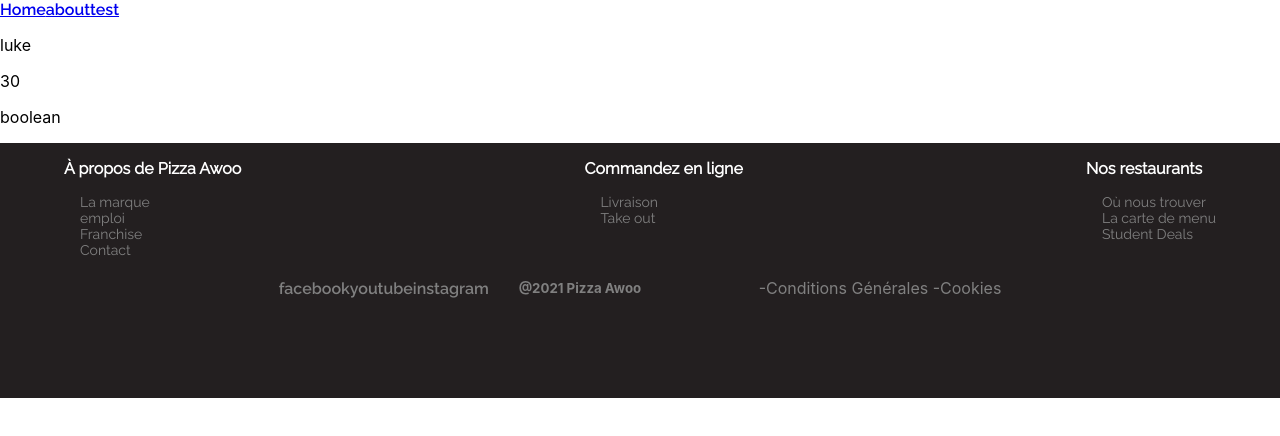
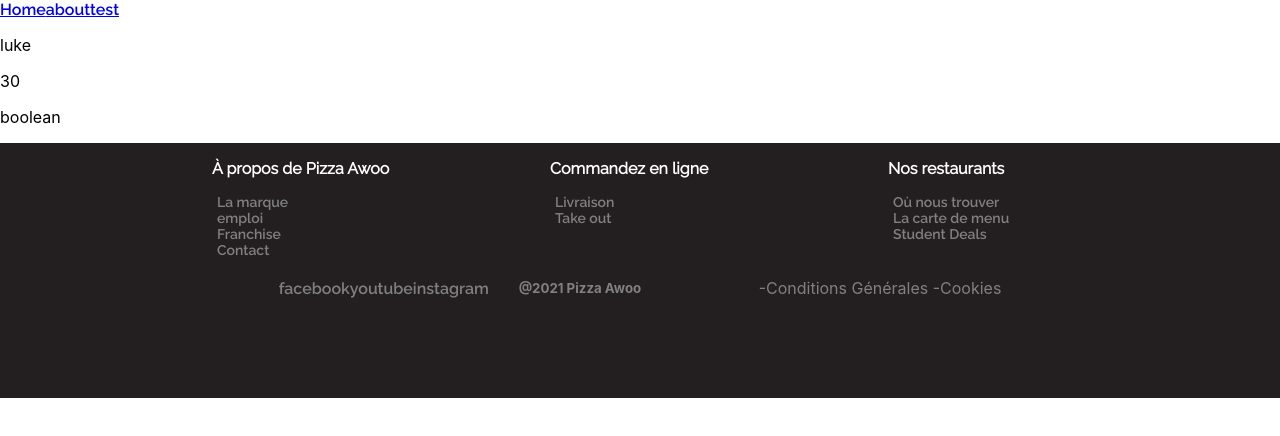
Before and after one commit to LockyBounty/pizzaawoofinal, a React (Create React App) app: page /test in a window 1280 px wide. Shown: the top 436 px of the page. Built offline with nearby package versions, Linux system fonts and the light colour scheme.

Commit message:
update - footer

```diff
--- a/src/footer/Footer.tsx
+++ b/src/footer/Footer.tsx
@@ -3,6 +3,7 @@ import './footer.scss';
 const Footer = () => (
   <div className="footer-main">
     <div className="footer-first">
+      <div>
         <ul>
           <h3>À propos de Pizza Awoo</h3>
           <li>La marque</li>
@@ -10,17 +11,22 @@ const Footer = () => (
           <li>Franchise</li>
           <li>Contact</li>
         </ul>
+      </div>
+      <div>
           <ul>
             <h3>Commandez en ligne</h3>
             <li>Livraison</li>
             <li>Take out</li>
           </ul>
+      </div>
+      <div>
           <ul>
             <h3>Nos restaurants</h3>
             <li>Où nous trouver</li>
             <li>La carte de menu</li>
             <li>Student Deals</li>
           </ul>
+      </div>
     </div>
     <div className="footer-second">
       <div className="footer-social">
--- a/src/footer/footer.scss
+++ b/src/footer/footer.scss
@@ -33,8 +33,8 @@
   .footer-first {
     display: flex;
     flex-direction: row;
-    justify-content: space-between;
-    flex-wrap: nowrap;
+    justify-content: space-evenly;
+    flex-wrap: wrap;
 
     h3 {
       font-family: "Raleway";
@@ -42,20 +42,22 @@
     }
 
     div {
-      max-width: 30%;
+      min-width: 200px;
       flex-wrap: nowrap;
+
     }
     ul {
       display: block;
       color: white;
       text-align: left;
+      margin : 0 10px;
     }
     ul > li {
       display: block;
       align-items: left;
-      text-indent: 1rem;
+      text-indent: 5px;
 
-      font-family: "Raleway";
+      font-family: "RalewayBig";
       font-size: 14px;
       color: gray;
     }
--- a/src/routes/index.css
+++ b/src/routes/index.css
@@ -5,6 +5,8 @@ body {
     sans-serif;
   -webkit-font-smoothing: antialiased;
   -moz-osx-font-smoothing: grayscale;
+
+  min-height: 100vh;
 
 }
 
```
Lines whose indentation alone changed are shown as unchanged.
